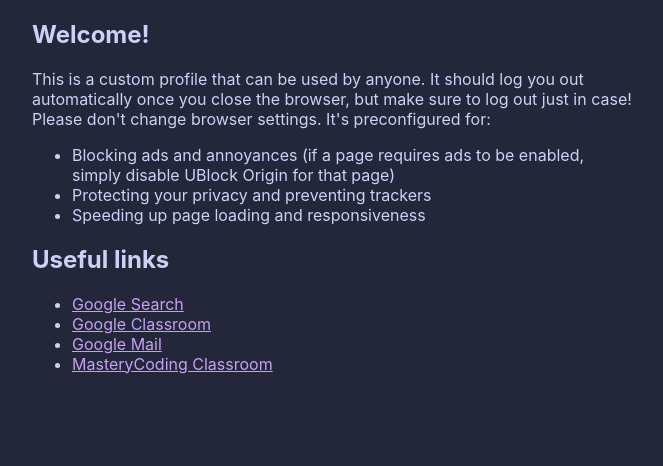
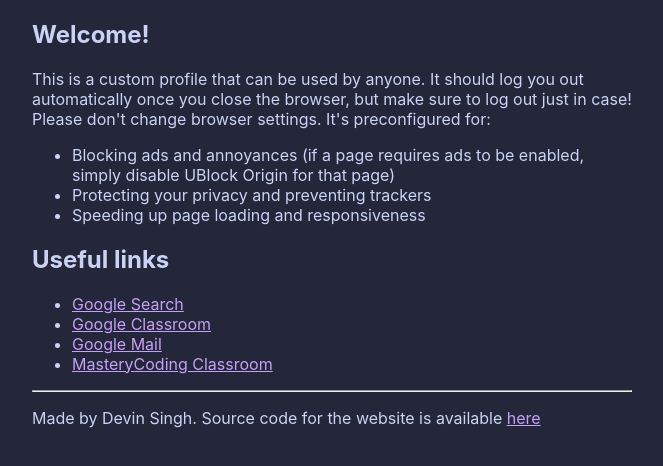
Before and after one commit to dsinghmsa/pizzahome, a plain HTML site: page index.html in a window 1280 px wide. Shown: the whole page, without its empty margins (308-971 px from the left). Drawn offline with Linux system fonts and the light colour scheme.

Commit message:
Add footer

```diff
--- a/index.html
+++ b/index.html
@@ -22,5 +22,9 @@
       <li><a href="https://mail.google.com">Google Mail</a></li>
       <li><a href="https://classroom.masterycoding.com">MasteryCoding Classroom</a></li>
     </ul>
+    <footer>
+    <hr>
+    <p>Made by Devin Singh. Source code for the website is available <a href="https://github.com/dsinghmsa/pizzahome">here</a></p>
+    </footer>
   </body>
 </html>
```
